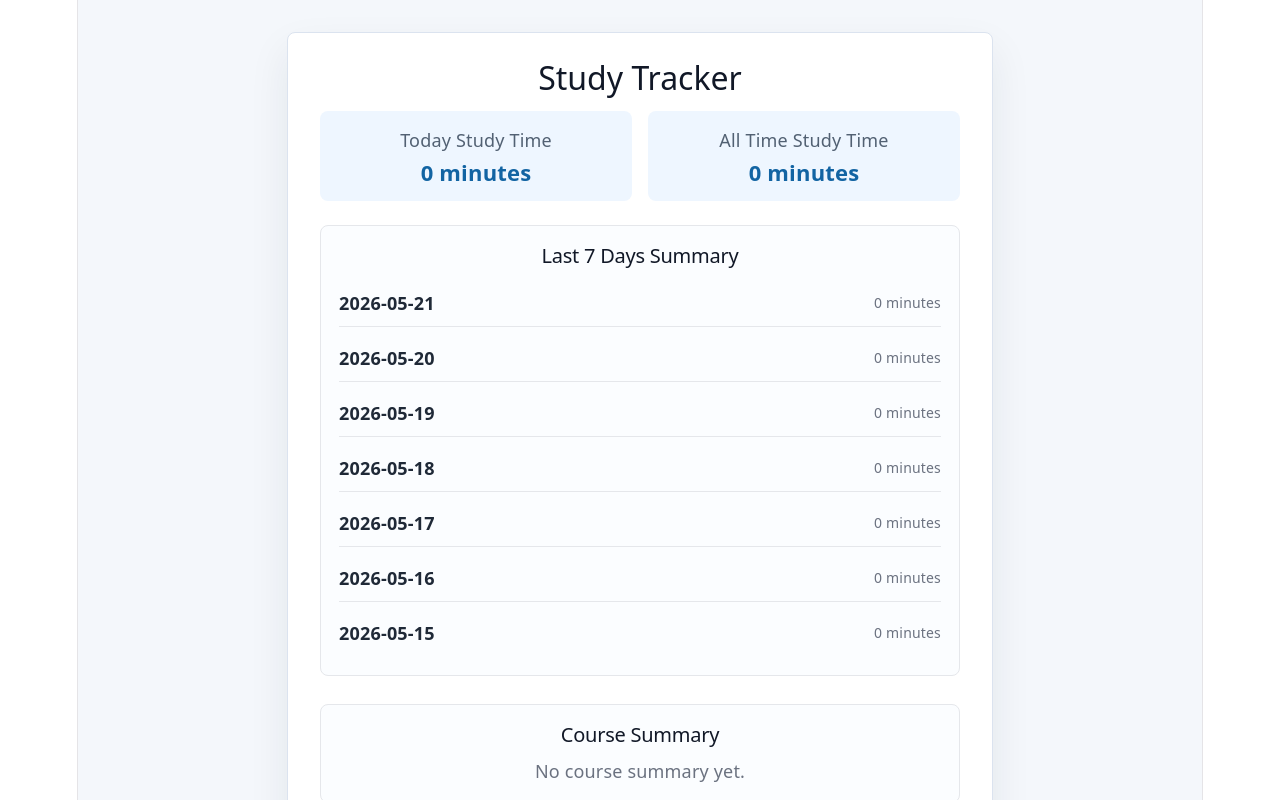
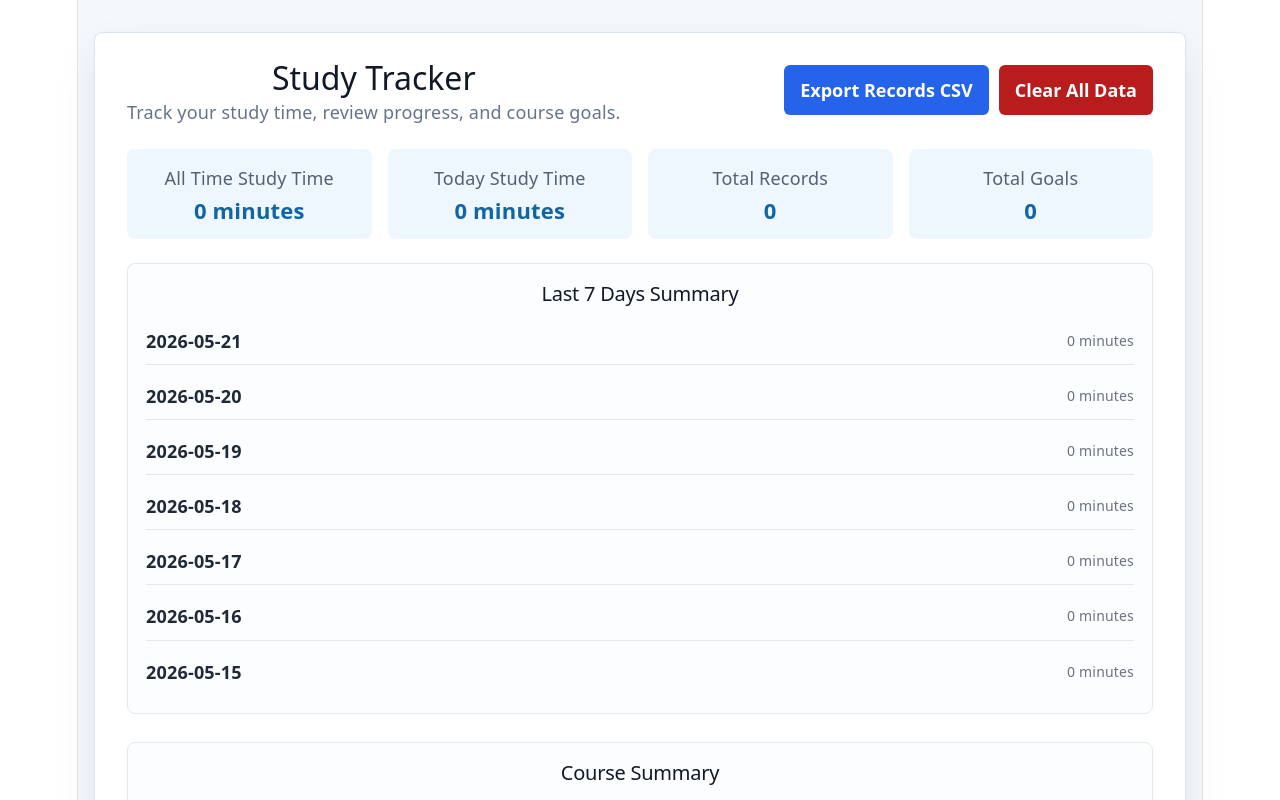
Before and after one commit to xyl7777/study-tracker, a React (Vite) app: page / in a window 1280 px wide. Shown: the top 800 px of the page. Built offline with nearby package versions, Linux system fonts and the light colour scheme.

Commit message:
Final polish with export and clear data

```diff
--- a/src/App.css
+++ b/src/App.css
@@ -1,7 +1,7 @@
 .app {
   min-height: 100vh;
   display: flex;
-  align-items: center;
+  align-items: flex-start;
   justify-content: center;
   padding: 32px 16px;
   background: #f4f7fb;
@@ -9,7 +9,7 @@
 }
 
 .tracker {
-  width: min(100%, 640px);
+  width: min(100%, 1040px);
   padding: 32px;
   border: 1px solid #dbe3ef;
   border-radius: 8px;
@@ -17,17 +17,43 @@
   box-shadow: 0 18px 40px rgba(31, 41, 55, 0.08);
 }
 
-.tracker h1 {
-  margin: 0 0 20px;
+.app-header {
+  display: flex;
+  align-items: flex-start;
+  justify-content: space-between;
+  gap: 20px;
+  margin-bottom: 24px;
+}
+
+.app-header h1 {
+  margin: 0 0 8px;
   color: #111827;
   font-size: 32px;
   letter-spacing: 0;
-  text-align: center;
+}
+
+.app-header p {
+  color: #64748b;
+}
+
+.app-actions {
+  display: flex;
+  flex-wrap: wrap;
+  gap: 10px;
+  justify-content: flex-end;
+}
+
+.danger-button {
+  background: #b91c1c;
+}
+
+.danger-button:hover {
+  background: #991b1b;
 }
 
 .summary {
   display: grid;
-  grid-template-columns: 1fr 1fr;
+  grid-template-columns: repeat(4, 1fr);
   gap: 16px;
   margin-bottom: 24px;
 }
@@ -307,6 +333,19 @@ li button:hover {
     padding: 24px;
   }
 
+  .app-header {
+    flex-direction: column;
+  }
+
+  .app-actions {
+    width: 100%;
+    justify-content: flex-start;
+  }
+
+  .app-actions button {
+    width: 100%;
+  }
+
   .form {
     grid-template-columns: 1fr;
   }
--- a/src/App.jsx
+++ b/src/App.jsx
@@ -27,6 +27,10 @@ function getLastSevenDays() {
   }
 
   return days
+}
+
+function makeCSVValue(value) {
+  return `"${String(value).replaceAll('"', '""')}"`
 }
 
 function loadStudyRecords() {
@@ -76,7 +80,11 @@ function App() {
 
   useEffect(() => {
     try {
-      localStorage.setItem(STORAGE_KEY, JSON.stringify(records))
+      if (records.length === 0) {
+        localStorage.removeItem(STORAGE_KEY)
+      } else {
+        localStorage.setItem(STORAGE_KEY, JSON.stringify(records))
+      }
     } catch {
       // If browser storage is unavailable, the app can still work in memory.
     }
@@ -84,7 +92,11 @@ function App() {
 
   useEffect(() => {
     try {
-      localStorage.setItem(GOALS_STORAGE_KEY, JSON.stringify(goals))
+      if (goals.length === 0) {
+        localStorage.removeItem(GOALS_STORAGE_KEY)
+      } else {
+        localStorage.setItem(GOALS_STORAGE_KEY, JSON.stringify(goals))
+      }
     } catch {
       // If browser storage is unavailable, the app can still work in memory.
     }
@@ -259,6 +271,50 @@ function App() {
     setGoals(nextGoals)
   }
 
+  function handleExportRecordsCSV() {
+    if (records.length === 0) {
+      alert('No records to export.')
+      return
+    }
+
+    const header = ['Course', 'Minutes', 'Date']
+    const rows = records.map((record) => {
+      return [
+        makeCSVValue(record.courseName),
+        makeCSVValue(record.minutes),
+        makeCSVValue(record.date || 'No date'),
+      ].join(',')
+    })
+
+    const csvText = [header.join(','), ...rows].join('\n')
+    const csvFile = new Blob([csvText], { type: 'text/csv' })
+    const downloadUrl = URL.createObjectURL(csvFile)
+    const link = document.createElement('a')
+
+    link.href = downloadUrl
+    link.download = 'study-records.csv'
+    link.click()
+
+    URL.revokeObjectURL(downloadUrl)
+  }
+
+  function handleClearAllData() {
+    const shouldClear = confirm(
+      'This will delete all records and goals. Are you sure?',
+    )
+
+    if (!shouldClear) {
+      return
+    }
+
+    setRecords([])
+    setGoals([])
+    localStorage.removeItem(STORAGE_KEY)
+    localStorage.removeItem(GOALS_STORAGE_KEY)
+    handleCancelEditRecord()
+    handleCancelEditGoal()
+  }
+
   function handleStartEditGoal(goal) {
     setEditingGoalId(goal.id)
     setEditGoalCourseName(goal.courseName)
@@ -320,17 +376,45 @@ function App() {
   return (
     <main className="app">
       <section className="tracker">
-        <h1>Study Tracker</h1>
+        <header className="app-header">
+          <div>
+            <h1>Study Tracker</h1>
+            <p>Track your study time, review progress, and course goals.</p>
+          </div>
+
+          <div className="app-actions">
+            <button type="button" onClick={handleExportRecordsCSV}>
+              Export Records CSV
+            </button>
+            <button
+              type="button"
+              className="danger-button"
+              onClick={handleClearAllData}
+            >
+              Clear All Data
+            </button>
+          </div>
+        </header>
 
         <div className="summary">
+          <div>
+            <span>All Time Study Time</span>
+            <strong>{totalMinutes} minutes</strong>
+          </div>
+
           <div>
             <span>Today Study Time</span>
             <strong>{todayMinutes} minutes</strong>
           </div>
 
           <div>
-            <span>All Time Study Time</span>
-            <strong>{totalMinutes} minutes</strong>
+            <span>Total Records</span>
+            <strong>{records.length}</strong>
+          </div>
+
+          <div>
+            <span>Total Goals</span>
+            <strong>{goals.length}</strong>
           </div>
         </div>
 
```
Also changed, not shown: study-records.csv (added).
